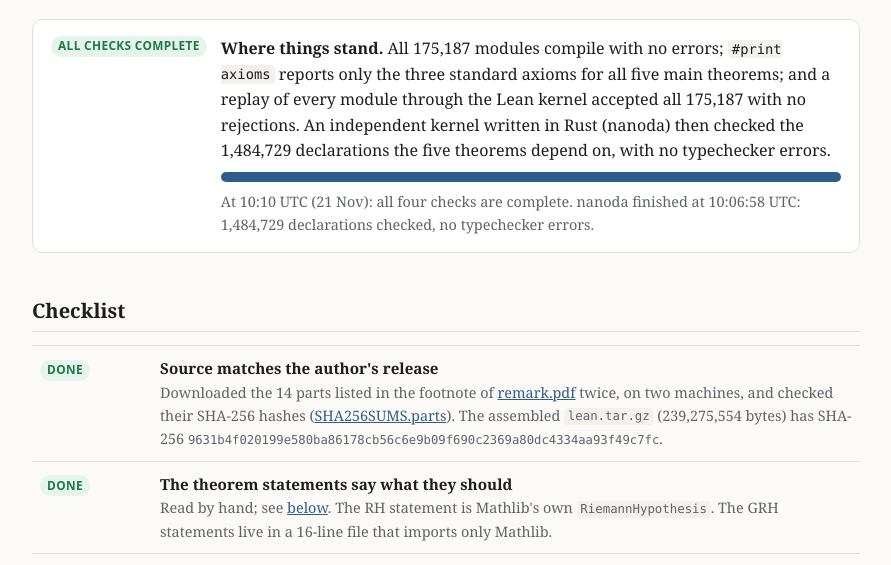
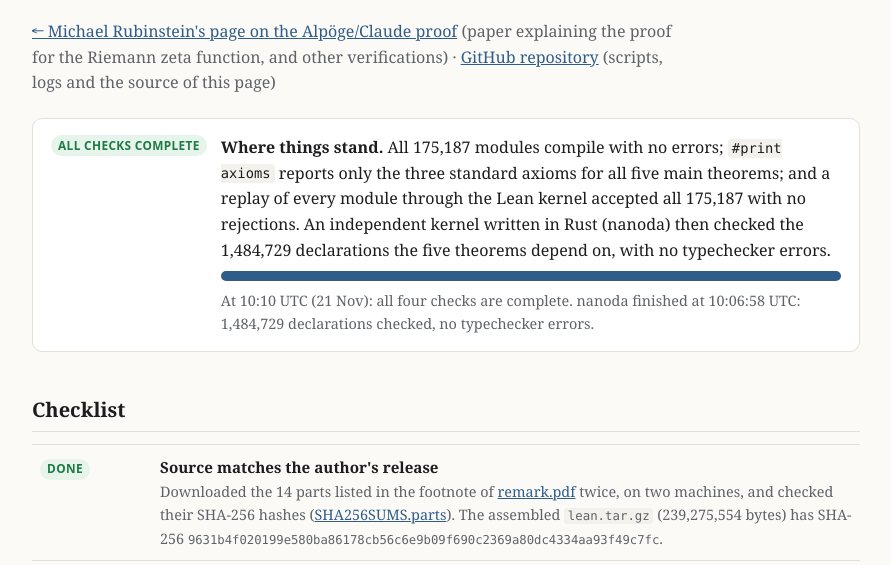
Before and after one commit to mrubinst/grh-lean-verification, a plain HTML site: page index.html in a window 1280 px wide. Shown: the part 177-742 px from the top of the page, without its empty margins (194-1085 px from the left). Drawn offline with Linux system fonts and the light colour scheme.

Commit message:
Link to the repository and to the project home page
Co-Authored-By: Claude Fable 5.2 <noreply@anthropic.com>

```diff
--- a/index.html
+++ b/index.html
@@ -57,6 +57,7 @@ footer{margin-top:3rem;color:var(--muted);font-size:.88rem}
 
 <h1>An independent check of the Lean proof of RH and GRH</h1>
 <p class="sub">Checking the Lean 4 formalization announced by Levent Alpöge and Claude on 20 November 2026. This page is updated as results come in.</p>
+<p class="sub"><a href="https://www.math.uwaterloo.ca/~mrubinst/alpoge_claude_grh/">&larr; Michael Rubinstein's page on the Alp&ouml;ge/Claude proof</a> (paper explaining the proof for the Riemann zeta function, and other verifications) &middot; <a href="https://github.com/mrubinst/grh-lean-verification">GitHub repository</a> (scripts, logs and the source of this page)</p>
 
 <div class="box status">
   <span class="badge ok">All checks complete</span>
```
Also changed, not shown: 1 other file.
